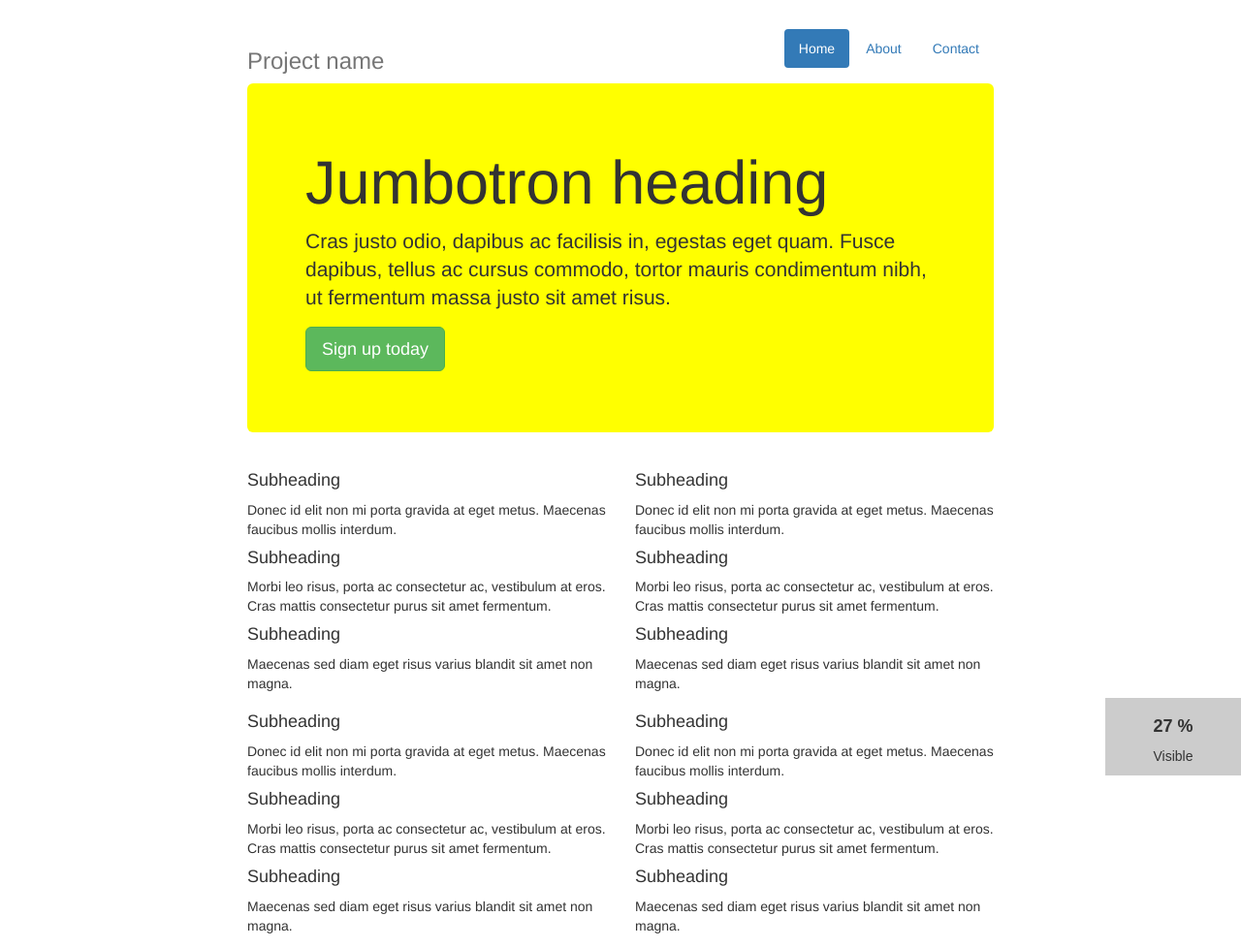
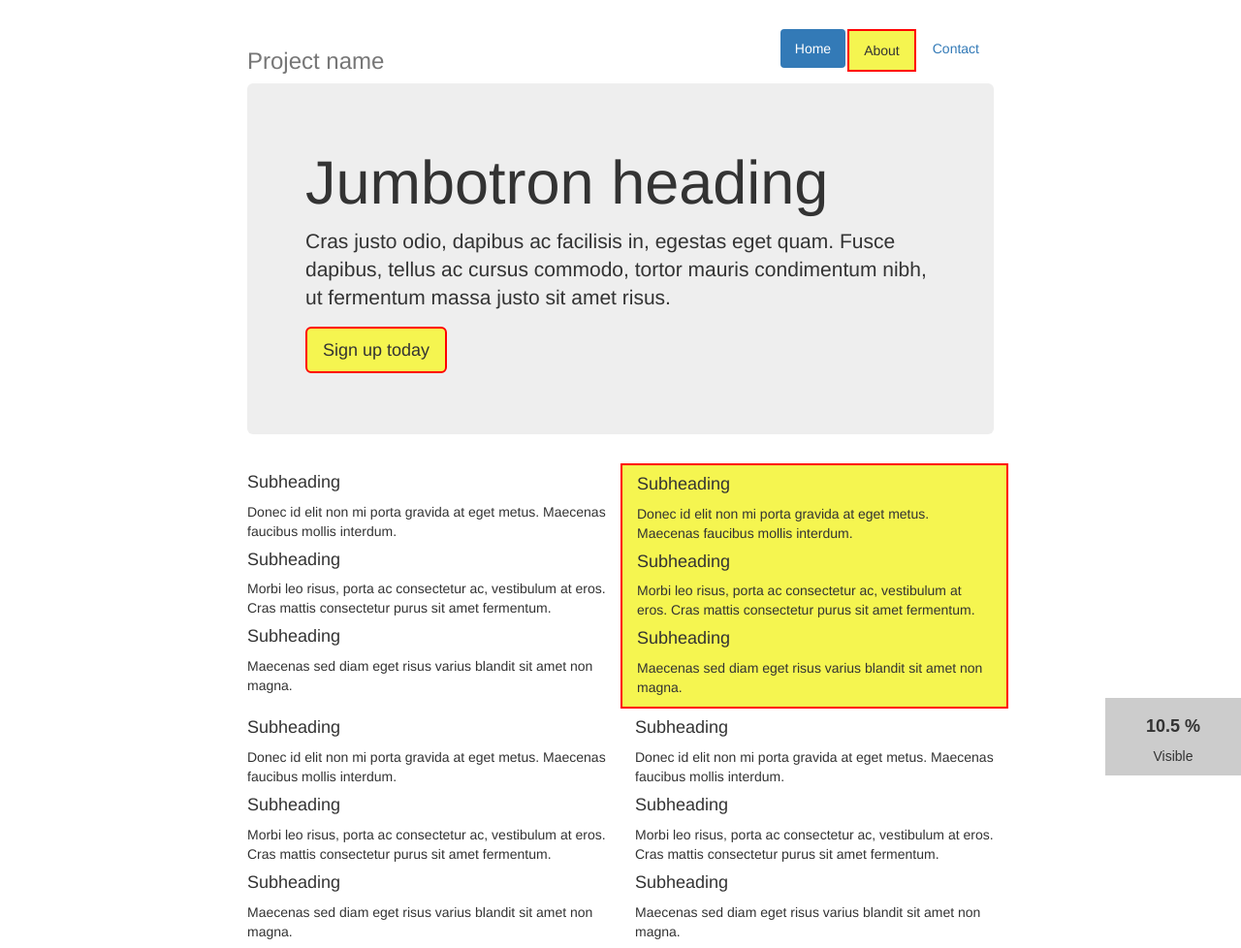
Before and after one commit to ArunMichaelDsouza/viewport-ratio-js, a website: page demo/index.html in a window 1280 px wide. Shown: the top 978 px of the page at 97% size. Drawn offline with nearby package versions, Linux system fonts and the light colour scheme.

Commit message:
Multiple target element testing

```diff
--- a/demo/index.html
+++ b/demo/index.html
@@ -22,8 +22,13 @@
 	        margin: 20px 0 10px;
 	    }
 	    .target-element {
-	    	background-color: yellow;
+	    	background-color: #f5f550 !important;
+            border: 2px solid red !important;
+            color: #333;
 	    }
+        .target-element > * {
+            color: #333;
+        }
     </style>
 </head>
 
@@ -33,16 +38,16 @@
             <nav>
                 <ul class="nav nav-pills pull-right">
                     <li role="presentation" class="active"><a href="#">Home</a></li>
-                    <li role="presentation"><a href="#">About</a></li>
+                    <li role="presentation" class="target-element"><a href="#">About</a></li>
                     <li role="presentation"><a href="#">Contact</a></li>
                 </ul>
             </nav>
             <h3 class="text-muted">Project name</h3>
         </div>
-        <div class="jumbotron target-element">
+        <div class="jumbotron">
             <h1>Jumbotron heading</h1>
             <p class="lead">Cras justo odio, dapibus ac facilisis in, egestas eget quam. Fusce dapibus, tellus ac cursus commodo, tortor mauris condimentum nibh, ut fermentum massa justo sit amet risus.</p>
-            <p><a class="btn btn-lg btn-success" href="#" role="button">Sign up today</a></p>
+            <p><a class="btn btn-lg btn-success target-element" href="#" role="button">Sign up today</a></p>
         </div>
         <div class="row marketing">
             <div class="col-lg-6">
@@ -53,7 +58,7 @@
                 <h4>Subheading</h4>
                 <p>Maecenas sed diam eget risus varius blandit sit amet non magna.</p>
             </div>
-            <div class="col-lg-6">
+            <div class="col-lg-6 target-element">
                 <h4>Subheading</h4>
                 <p>Donec id elit non mi porta gravida at eget metus. Maecenas faucibus mollis interdum.</p>
                 <h4>Subheading</h4>
```
